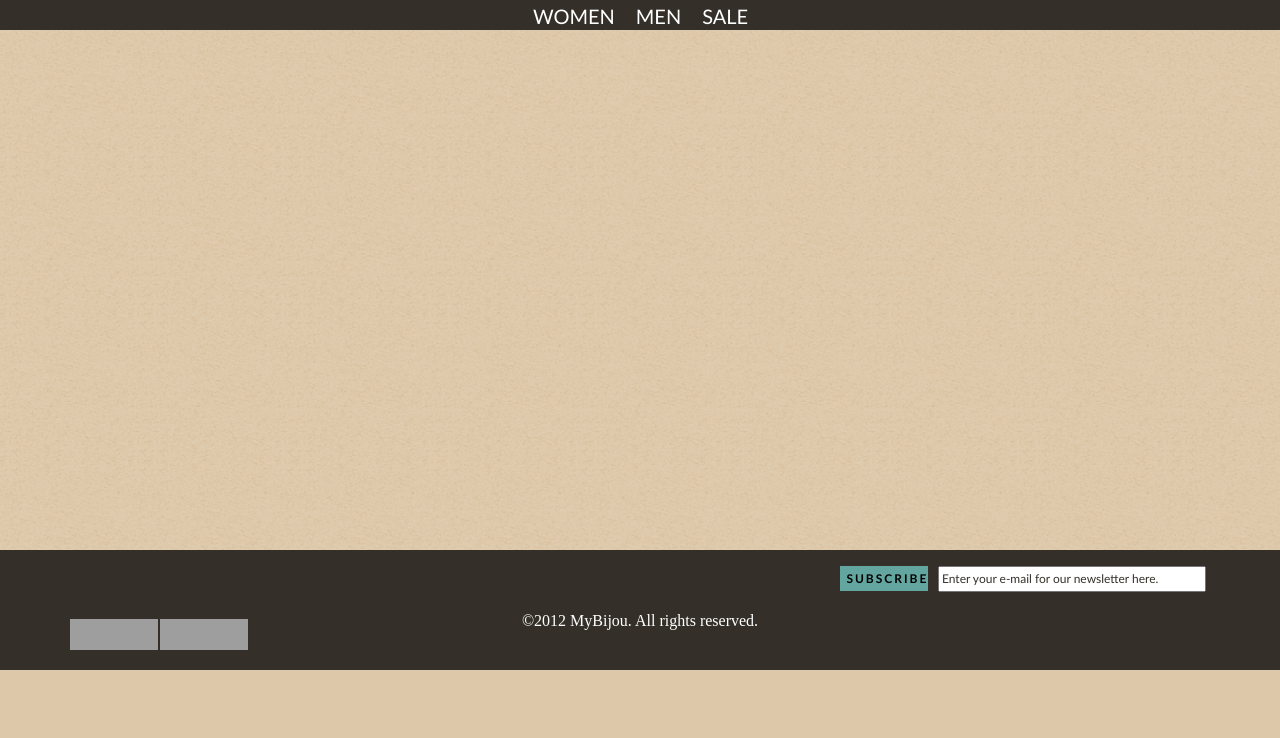
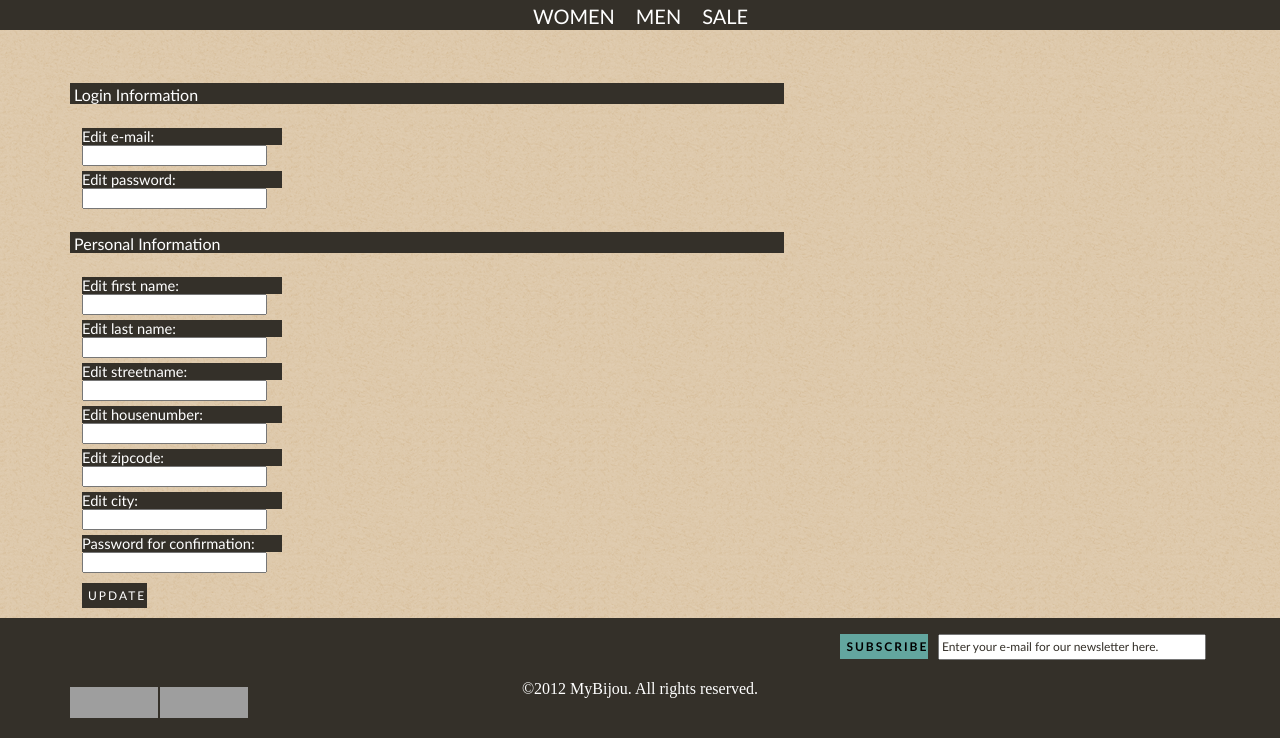
Before and after one commit to JasperVanEck/webDB13MC1, a PHP site: page /profile.html in a window 1280 px wide. Shown: the part 130-868 px from the top of the page. Before the commit the page ends 800 px from the top, so only its background shows below. Run offline with PHP 8.4, Linux system fonts and the light colour scheme; grey boxes are pictures that could not be loaded.

Commit message:
html fixes

```diff
--- a/edit_profile.html
+++ b/edit_profile.html
@@ -48,9 +48,9 @@
 				<input type="password" name="password" id="login_password" />
 				<label for="login_password" class="form">Edit zipcode:</label>
 				<input type="password" name="password" id="login_password" />
-				<label for="login_password" class="form">Edit :</label>
+				<label for="login_password" class="form">Edit city:</label>
 				<input type="password" name="password" id="login_password" />
-				<label for="login_password" class="form">Password:</label>
+				<label for="login_password" class="form">Password for confirmation:</label>
 				<input type="password" name="password" id="login_password" />
 				<input type="submit" value="UPDATE" class="button" />
 			</fieldset>
--- a/profile.html
+++ b/profile.html
@@ -27,9 +27,34 @@
 				<li><a href="sale.html">SALE</a></li>
 			</ul>
 	</div>
-
 	<div id="main">
-
+		<form action="#update_profile_url" method="post" id="form">
+		<h2>Login Information</h2>
+			<fieldset class="login_register">
+				<label for="login_email" class="form">Edit e-mail:</label>
+				<input type="text" name="email" id="login_email" />
+				<label for="login_password" class="form">Edit password:</label>
+				<input type="password" name="password" id="login_password" />
+			</fieldset>
+		<h2>Personal Information</h2>
+			<fieldset class="login_register">
+				<label for="login_email" class="form">Edit first name:</label>
+				<input type="text" name="first_name" id="login_email" />
+				<label for="login_password" class="form">Edit last name:</label>
+				<input type="text" name="last_name" id="login_password" />
+				<label for="login_password" class="form">Edit streetname:</label>
+				<input type="text" name="streetname" id="login_password" />
+				<label for="login_password" class="form">Edit housenumber:</label>
+				<input type="text" name="houseNo" id="login_password" />
+				<label for="login_password" class="form">Edit zipcode:</label>
+				<input type="text" name="zipcode" id="login_password" />
+				<label for="login_password" class="form">Edit city:</label>
+				<input type="text" name="city" id="login_password" />
+				<label for="password" class="form">Password for confirmation:</label>
+				<input type="password" name="password_conf" id="login_password" />
+				<input type="submit" value="UPDATE" class="button" />
+			</fieldset>
+		</form>
 	</div>
 
 	<div id="footer">
--- a/register.html
+++ b/register.html
@@ -42,9 +42,9 @@
 			<h2>Login Information</h2>
 			<fieldset class="login_register">
 				<label for="register_email" class="form">Password:</label>
-				<input type='text' name="password" id="register_password"/>
+				<input type='password' name="password" id="register_password"/>
 				<label for="register_email" class="form">Confirm password:</label>
-				<input type='text' name="confirmpassword" id="register_password_conf"/>
+				<input type='password' name="confirmpassword" id="register_password_conf"/>
 				<input type="submit" class="button" value="SUBMIT"/>
 			</fieldset>
 		</form>
--- a/style.css
+++ b/style.css
@@ -121,9 +121,9 @@ body
         height: 100%;
 	width: 100%;
         padding-top: 40px;
-        overflow: scroll;
         position: relative;
-        height:auto !important;
+	overflow: hidden;
+        height: auto !important;
 }
 
 #footer
@@ -133,7 +133,7 @@ body
         background-color: #343029;
 	width: 100%;
 	height: 120px;
-	position: absolute;
+	position: relative;
         bottom: 0px;
 
 }
```
